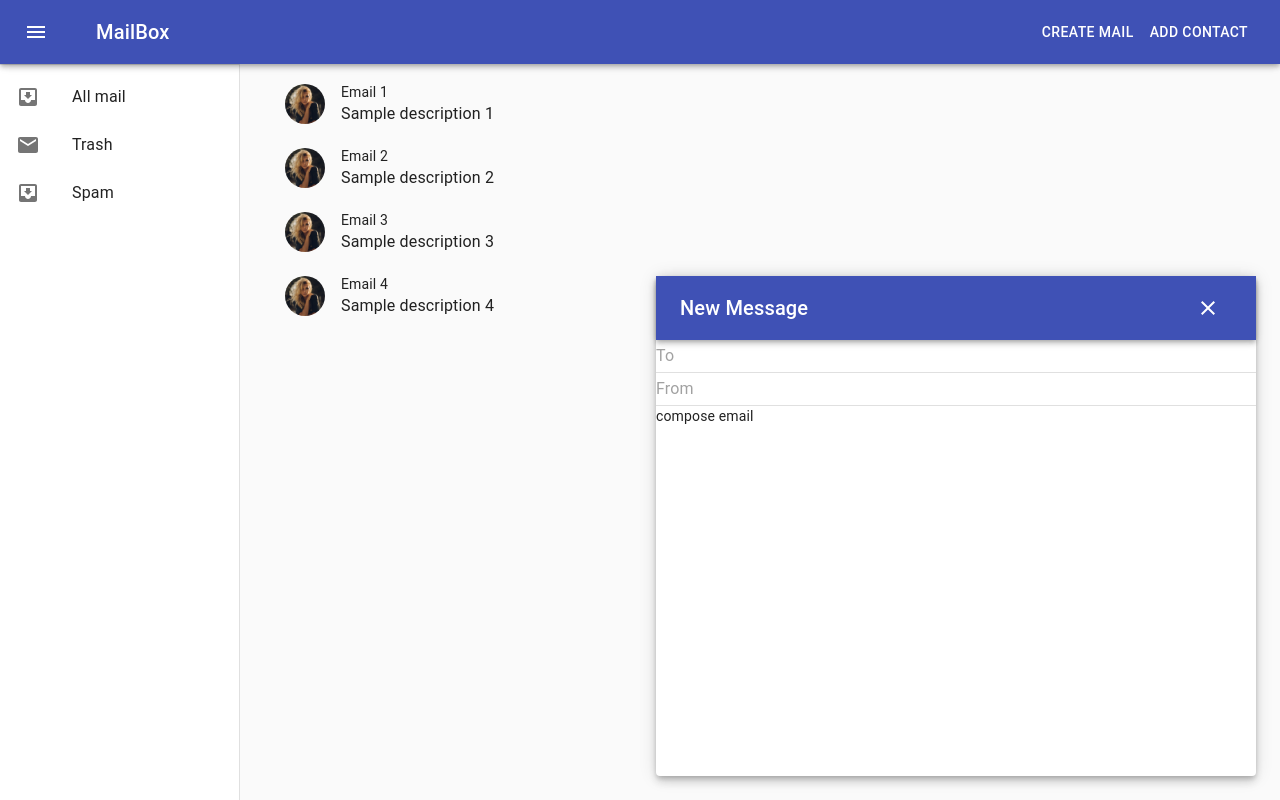
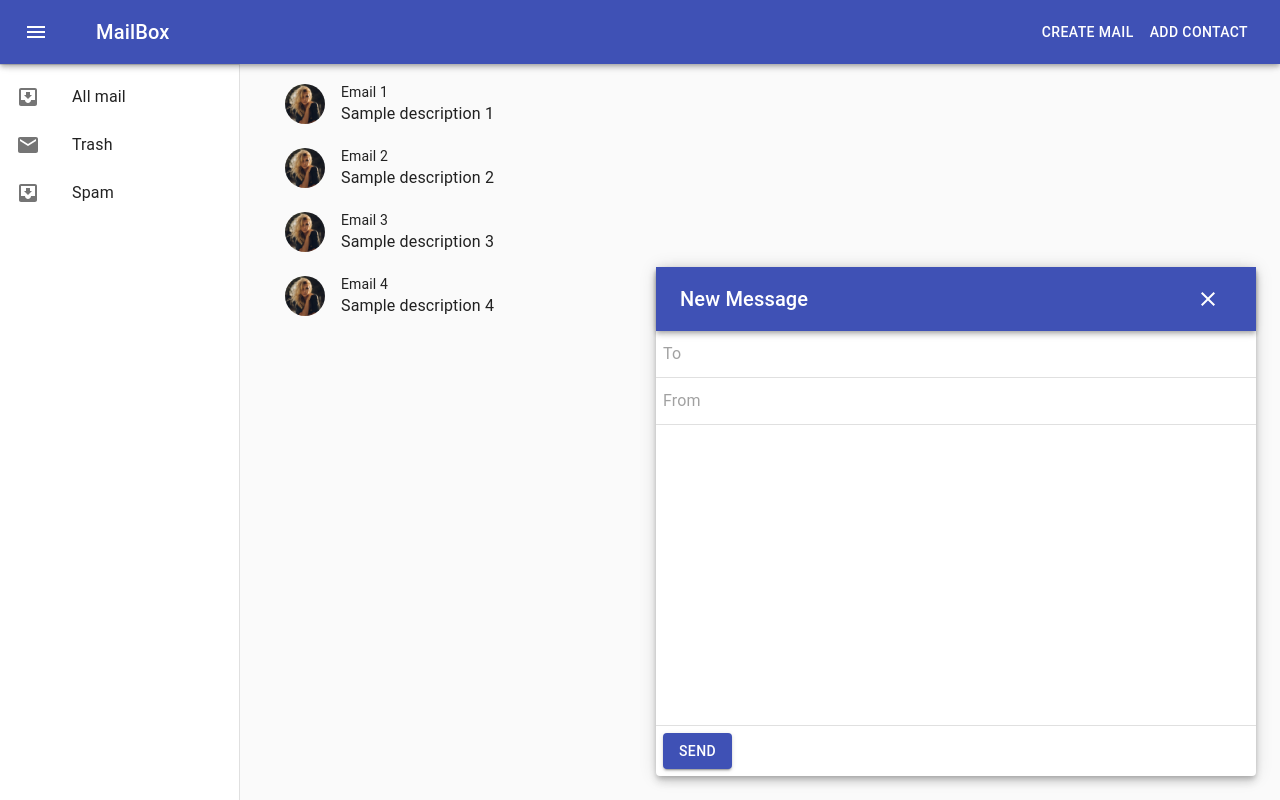
Before and after one commit to ayush04/mailbox, a React (Create React App) app in the folder client/: page / in a window 1280 px wide. Both pictures are taken after a click on the button "CREATE MAIL". Built offline with nearby package versions, Linux system fonts and the light colour scheme.

Commit message:
Compose email UI

```diff
--- a/client/public/index.html
+++ b/client/public/index.html
@@ -24,7 +24,7 @@
       work correctly both with client-side routing and a non-root public URL.
       Learn how to configure a non-root public URL by running `npm run build`.
     -->
-    <title>React App</title>
+    <title>MailBox</title>
   </head>
   <body>
     <noscript>You need to enable JavaScript to run this app.</noscript>
--- a/client/src/components/compose-email/compose-email.tsx
+++ b/client/src/components/compose-email/compose-email.tsx
@@ -11,7 +11,8 @@ import {
   Toolbar,
   IconButton,
   Divider,
-  InputBase
+  InputBase,
+  Button
 } from "@material-ui/core";
 import CloseIcon from "@material-ui/icons/Close";
 
@@ -57,14 +58,41 @@ const useStyles = makeStyles((theme: Theme) =>
         easing: theme.transitions.easing.sharp,
         duration: theme.transitions.duration.enteringScreen
       })
+    },
+    hidden: {
+      display: "none"
+    },
+    input: {
+      width: "100%",
+      padding: "7px"
+    },
+    editor: {
+      "font-size": "16px",
+      "font-family": "Roboto, Helvetica, Arial, sans-serif",
+      padding: "10px",
+      "overflow-y": "auto",
+      height: "300px"
+    },
+    footer: {
+      padding: "7px"
     }
   })
 );
 
-const ComposeEmail = () => {
+interface IComposeEmailProps {
+  isOpen: boolean;
+  onCloseComposeEmail: Function;
+}
+
+const ComposeEmail = (props: IComposeEmailProps) => {
   const classes = useStyles();
   return (
-    <Paper elevation={6} className={classes.root}>
+    <Paper
+      elevation={6}
+      className={
+        props.isOpen ? classes.root : classes.root + " " + classes.hidden
+      }
+    >
       <Box component="div">
         <AppBar
           position="relative"
@@ -76,19 +104,33 @@ const ComposeEmail = () => {
             <Typography variant="h6" className={classes.title}>
               New Message
             </Typography>
-            <IconButton aria-label="Cancel" color="inherit">
+            <IconButton
+              aria-label="Cancel"
+              color="inherit"
+              onClick={() => props.onCloseComposeEmail()}
+            >
               <CloseIcon />
             </IconButton>
           </Toolbar>
         </AppBar>
       </Box>
       <Box component="div">
-        <InputBase placeholder="To"></InputBase>
-              <Divider component="hr" className={classes.divider} />
-              <InputBase placeholder="From"></InputBase>
-              <Divider component="hr" className={classes.divider} />
+        <InputBase placeholder="To" className={classes.input}></InputBase>
+        <Divider component="hr" className={classes.divider} />
+        <InputBase placeholder="From" className={classes.input}></InputBase>
+        <Divider component="hr" className={classes.divider} />
       </Box>
-      <div>compose email</div>
+      <div
+        contentEditable={true}
+        placeholder="Compose a message.."
+        className={classes.editor}
+      ></div>
+      <Divider component="hr" className={classes.divider} />
+      <Box component="div" className={classes.footer}>
+        <Button variant="contained" color="primary">
+          Send
+        </Button>
+      </Box>
     </Paper>
   );
 };
--- a/client/src/components/header/header.tsx
+++ b/client/src/components/header/header.tsx
@@ -81,7 +81,8 @@ const useStyles = makeStyles((theme) => ({
 }));
 
 interface IHeaderProps {
-  onAddContact: Function
+  onAddContact: Function,
+  onClickComposeEmail: Function
 }
 
 const Header = (props: IHeaderProps) => {
@@ -126,7 +127,7 @@ const Header = (props: IHeaderProps) => {
           <Typography variant="h6" className={classes.title}>
             MailBox
           </Typography>
-          <Button color="inherit">Create Mail</Button>
+          <Button color="inherit" onClick={() => props.onClickComposeEmail()}>Create Mail</Button>
           <Button color="inherit" onClick={openModal}>
             Add Contact
           </Button>
--- a/client/src/components/main-container/main-container.tsx
+++ b/client/src/components/main-container/main-container.tsx
@@ -14,6 +14,7 @@ export interface IContact {
 interface IMainContainerState {
   folderId: number;
   contacts: Array<IContact>;
+  composeEmailOpen: boolean;
 }
 
 class MainContainer extends React.Component<any, IMainContainerState> {
@@ -21,7 +22,8 @@ class MainContainer extends React.Component<any, IMainContainerState> {
     super(props);
     this.state = {
       folderId: 1,
-      contacts: []
+      contacts: [],
+      composeEmailOpen: false
     };
   }
 
@@ -38,6 +40,18 @@ class MainContainer extends React.Component<any, IMainContainerState> {
     });
   };
 
+  onClickCreateEmail = () => {
+    this.setState({
+      composeEmailOpen: true
+    });
+  };
+
+  onClickCloseEmail = () => {
+    this.setState({
+      composeEmailOpen: false
+    });
+  };
+
   onDialogClose = () => {
     console.log("dialog closed");
   };
@@ -45,13 +59,13 @@ class MainContainer extends React.Component<any, IMainContainerState> {
   render() {
     return (
       <React.Fragment>
-        <Header onAddContact={this.onAddContact} />
+        <Header onAddContact={this.onAddContact} onClickComposeEmail={this.onClickCreateEmail} />
         <SideNav onSelectFolder={this.onSelectFolder} />
         <Container maxWidth="md" className="email-list">
           <EmailList folderId={this.state.folderId} />
         </Container>
         <Container>
-          <ComposeEmail />
+          <ComposeEmail isOpen={this.state.composeEmailOpen} onCloseComposeEmail={this.onClickCloseEmail} />
         </Container>
         <span className="contacts-list">
           <ContactsList contacts={this.state.contacts} />
--- a/client/src/static/css/app.css
+++ b/client/src/static/css/app.css
@@ -17,3 +17,6 @@
 .email-list ul {
     width: 100%;
 }
+ *:focus {
+     outline: none;
+ }
```
